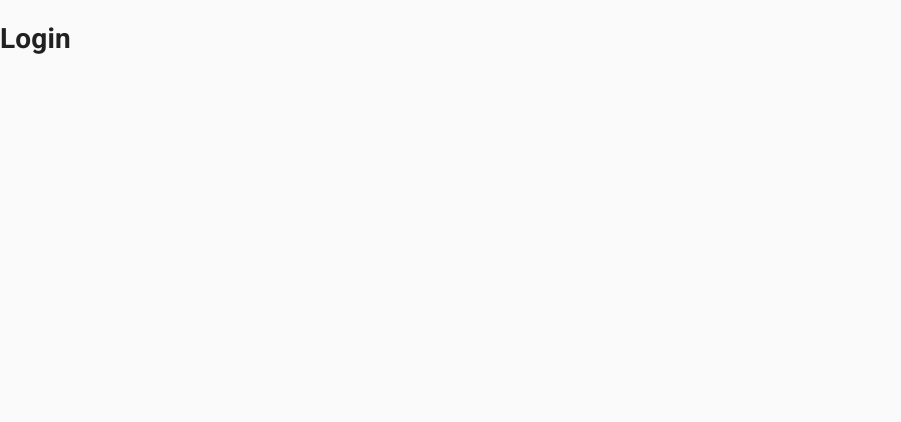
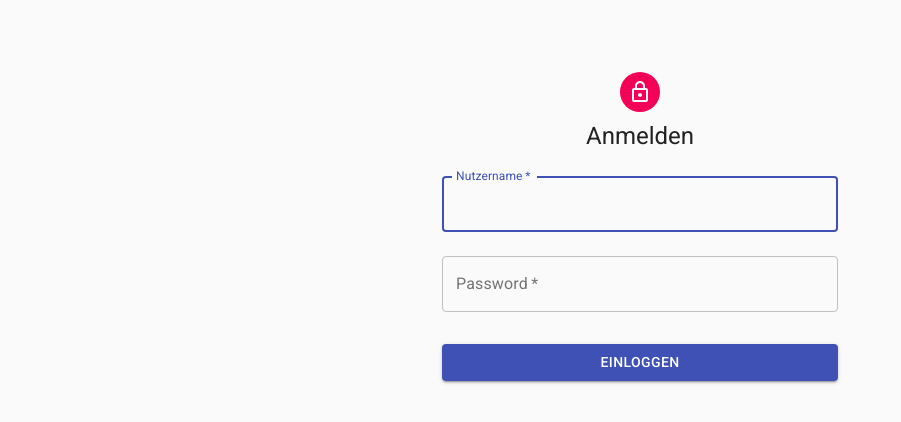
Before and after one commit to willipreuk/sportfest, a React (Create React App) app: page /login in a window 1280 px wide. Shown: the top 422 px of the page, without its empty margins (0-901 px from the left). Built offline with nearby package versions, Linux system fonts and the light colour scheme.

Commit message:
login form

```diff
--- a/src/routes/Login/index.js
+++ b/src/routes/Login/index.js
@@ -1,3 +1,75 @@
 import React from 'react';
+import {
+  makeStyles, Avatar, Button, Container, TextField, Typography,
+} from '@material-ui/core';
+import LockOutlinedIcon from '@material-ui/icons/LockOutlined';
 
-export default () => (<h1>Login</h1>);
+const useStyles = makeStyles((theme) => ({
+  paper: {
+    marginTop: theme.spacing(8),
+    display: 'flex',
+    flexDirection: 'column',
+    alignItems: 'center',
+  },
+  avatar: {
+    margin: theme.spacing(1),
+    backgroundColor: theme.palette.secondary.main,
+  },
+  form: {
+    width: '100%',
+    marginTop: theme.spacing(1),
+  },
+  submit: {
+    margin: theme.spacing(3, 0, 2),
+  },
+}));
+
+export default function SignIn() {
+  const classes = useStyles();
+
+  return (
+    <Container component="main" maxWidth="xs">
+      <div className={classes.paper}>
+        <Avatar className={classes.avatar}>
+          <LockOutlinedIcon />
+        </Avatar>
+        <Typography component="h1" variant="h5">
+          Anmelden
+        </Typography>
+        <form className={classes.form} noValidate>
+          <TextField
+            variant="outlined"
+            margin="normal"
+            required
+            fullWidth
+            id="user"
+            label="Nutzername"
+            name="user"
+            autoComplete="user"
+            autoFocus
+          />
+          <TextField
+            variant="outlined"
+            margin="normal"
+            required
+            fullWidth
+            name="password"
+            label="Password"
+            type="password"
+            id="password"
+            autoComplete="current-password"
+          />
+          <Button
+            type="submit"
+            fullWidth
+            variant="contained"
+            color="primary"
+            className={classes.submit}
+          >
+            Einloggen
+          </Button>
+        </form>
+      </div>
+    </Container>
+  );
+}
```
